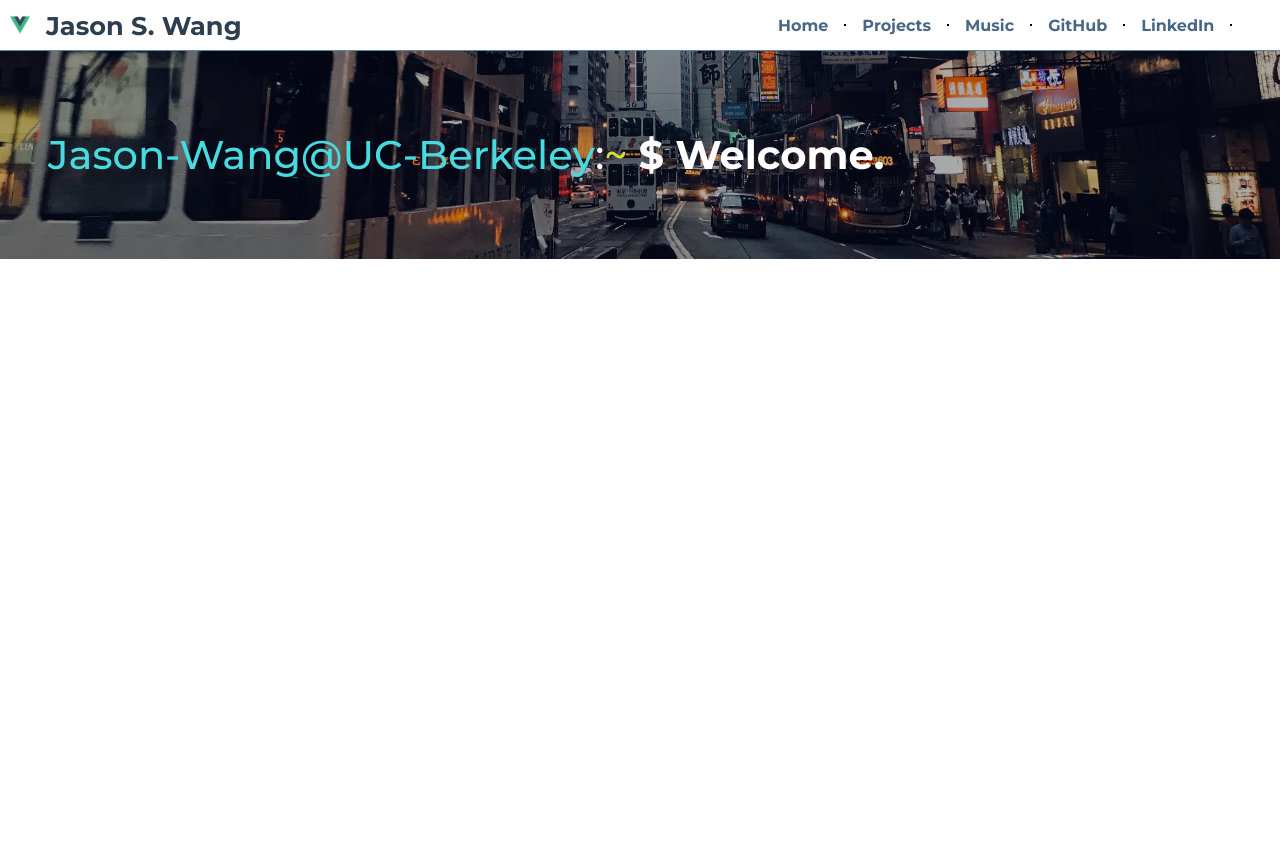
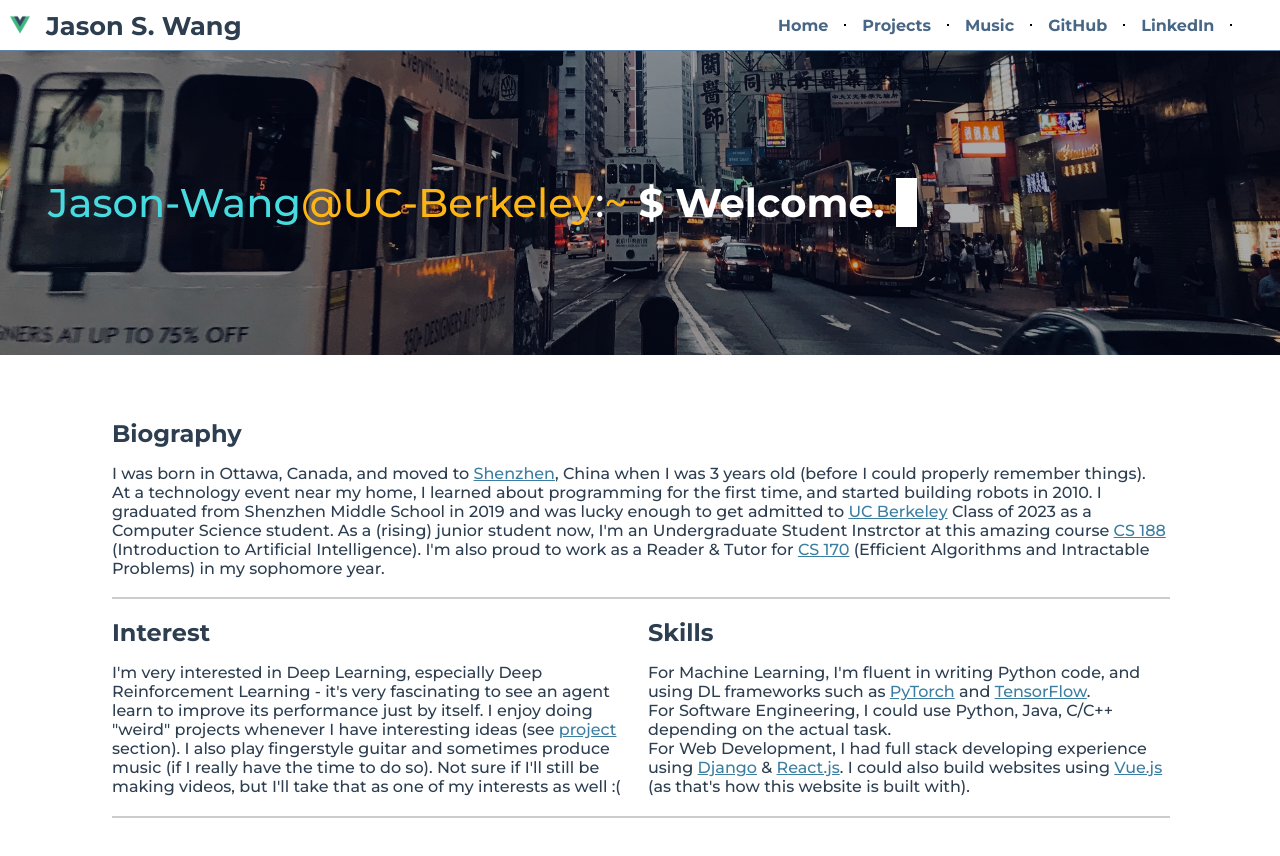
Before and after one commit to blahBlahhhJ/blahBlahhhJ.github.io, a Vue app: page / in a window 1280 px wide. Shown: the top 856 px of the page. Before the commit the page ends 800 px from the top, so only its background shows below. Built offline with nearby package versions, Linux system fonts and the light colour scheme.

Commit message:
lots of texts

```diff
--- a/src/App.vue
+++ b/src/App.vue
@@ -2,18 +2,21 @@
   <Navbar />
   <div class="main">
     <Landing />
+    <Bio />
   </div>
 </template>
 
 <script>
 import Navbar from "./components/navbar/Navbar.vue";
 import Landing from "./components/Landing.vue";
+import Bio from "./components/bio/Bio.vue";
 
 export default {
   name: "App",
   components: {
     Navbar,
     Landing,
+    Bio,
   },
 };
 </script>
--- a/src/components/Landing.vue
+++ b/src/components/Landing.vue
@@ -1,7 +1,9 @@
 <template>
   <div class="landing">
     <transition name="fade">
-      <span class="name-loc" v-show="display1">Jason-Wang@UC-Berkeley</span>
+      <span class="name-loc" v-show="display1"
+        >Jason-Wang<a href="https://eecs.berkeley.edu">@UC-Berkeley</a></span
+      >
     </transition>
     <transition name="fade">
       <span v-show="display2">:</span>
@@ -26,23 +28,24 @@ export default {
       display2: false,
       display3: false,
       display4: false,
-      display5: false,
       welcomeText: "Welcome. ",
       idx: 0,
     };
   },
   mounted() {
-    this.display1 = true;
     var v = this;
     setTimeout(function () {
-      v.display2 = true;
+      v.display1 = true;
     }, 500);
     setTimeout(function () {
-      v.display3 = true;
+      v.display2 = true;
     }, 1000);
     setTimeout(function () {
+      v.display3 = true;
+    }, 1500);
+    setTimeout(function () {
       v.display4 = true;
-    }, 1500);
+    }, 2000);
     setTimeout(function () {
       var interval = setInterval(function () {
         if (v.idx >= v.welcomeText.length) {
@@ -50,8 +53,8 @@ export default {
           return;
         }
         v.idx += 1;
-      }, 150);
-    }, 1700);
+      }, 200);
+    }, 2300);
   },
 };
 </script>
@@ -63,8 +66,7 @@ export default {
   background-size: cover;
   background-repeat: no-repeat;
   background-position: center center;
-  /* opacity: 0.9; */
-  padding: 5rem 3rem;
+  padding: 8rem 3rem;
   text-align: left;
 }
 
@@ -80,8 +82,17 @@ export default {
   color: #47dadf !important;
 }
 
+.name-loc > a {
+  text-decoration: none;
+  color: #fdb515;
+}
+
+.name-loc > a:hover {
+  color: #f5c152;
+}
+
 .curly {
-  color: #d3df36 !important;
+  color: #fdb515 !important;
 }
 
 .dollar-sign,
--- /dev/null
+++ b/src/components/bio/Bio.vue
@@ -0,0 +1,88 @@
+<template>
+  <div class="bio-container">
+    <Paragraph title="Biography" class="biography">
+      <p>
+        I was born in Ottawa, Canada, and moved to
+        <a href="https://en.wikipedia.org/wiki/Shenzhen">Shenzhen</a>, China
+        when I was 3 years old (before I could properly remember things). At a
+        technology event near my home, I learned about programming for the first
+        time, and started building robots in 2010. I graduated from Shenzhen
+        Middle School in 2019 and was lucky enough to get admitted to
+        <a href="https://eecs.berkeley.edu">UC Berkeley</a> Class of 2023 as a
+        Computer Science student. As a (rising) junior student now, I'm an
+        Undergraduate Student Instrctor at this amazing course
+        <a href="https://inst.eecs.berkeley.edu/~cs188/">CS 188</a>
+        (Introduction to Artificial Intelligence). I'm also proud to work as a
+        Reader & Tutor for <a href="https://cs170.org">CS 170</a> (Efficient
+        Algorithms and Intractable Problems) in my sophomore year.
+      </p>
+    </Paragraph>
+    <hr />
+    <Paragraph title="Interest" class="interest">
+      <p>
+        I'm very interested in Deep Learning, especially Deep Reinforcement
+        Learning - it's very fascinating to see an agent learn to improve its
+        performance just by itself. I enjoy doing "weird" projects whenever I
+        have interesting ideas (see <a href="#">project</a> section). I also
+        play fingerstyle guitar and sometimes produce music (if I really have
+        the time to do so). Not sure if I'll still be making videos, but I'll
+        take that as one of my interests as well :(
+      </p>
+    </Paragraph>
+    <Paragraph title="Skills" class="skills">
+      <p>
+        For Machine Learning, I'm fluent in writing Python code, and using DL
+        frameworks such as <a href="https://pytorch.org">PyTorch</a> and
+        <a href="https://www.tensorflow.org">TensorFlow</a>. <br />
+        For Software Engineering, I could use Python, Java, C/C++ depending on
+        the actual task. <br />
+        For Web Development, I had full stack developing experience using
+        <a href="https://www.djangoproject.com">Django</a> &
+        <a href="https://reactjs.org">React.js</a>. I could also build websites
+        using <a href="https://vuejs.org">Vue.js</a> (as that's how this website
+        is built with).
+      </p>
+    </Paragraph>
+    <hr />
+  </div>
+</template>
+
+<script>
+import Paragraph from "./Paragraph.vue";
+
+export default {
+  name: "Bio",
+  components: { Paragraph },
+};
+</script>
+
+<style scoped>
+.bio-container {
+  display: grid;
+  grid-template-columns: 1fr 1fr;
+  column-gap: 1rem;
+  row-gap: 1.2rem;
+  padding: 4rem 7rem;
+}
+
+.biography,
+hr {
+  grid-column: 1 / span 2;
+}
+
+hr {
+  border: 1px solid #ccc;
+  margin: 0;
+  width: 100%;
+}
+
+a {
+  color: #3b7ea1;
+}
+
+p {
+  font-weight: 500;
+  margin-top: 1rem;
+  margin-bottom: 0;
+}
+</style>
--- /dev/null
+++ b/src/components/bio/Paragraph.vue
@@ -0,0 +1,25 @@
+<template>
+  <div class="paragraph-container">
+    <h2>{{ title }}</h2>
+    <slot></slot>
+  </div>
+</template>
+
+<script>
+export default {
+  name: "Paragraph",
+  props: {
+    title: String,
+  },
+};
+</script>
+
+<style scoped>
+.paragraph-container {
+  text-align: left;
+}
+
+h2 {
+  margin: 0;
+}
+</style>
```
Also changed, not shown: package.json (line endings or trailing spaces).
